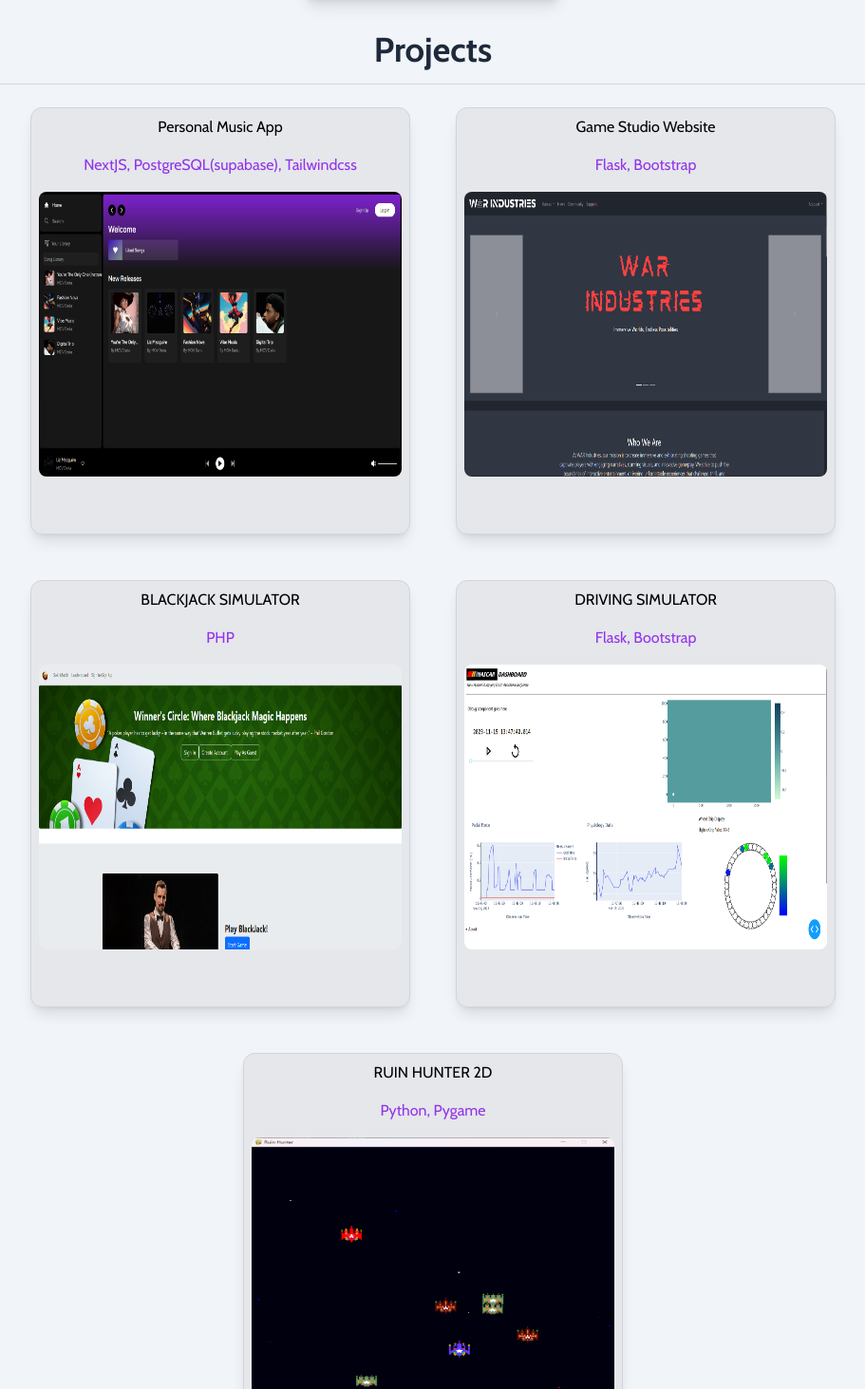
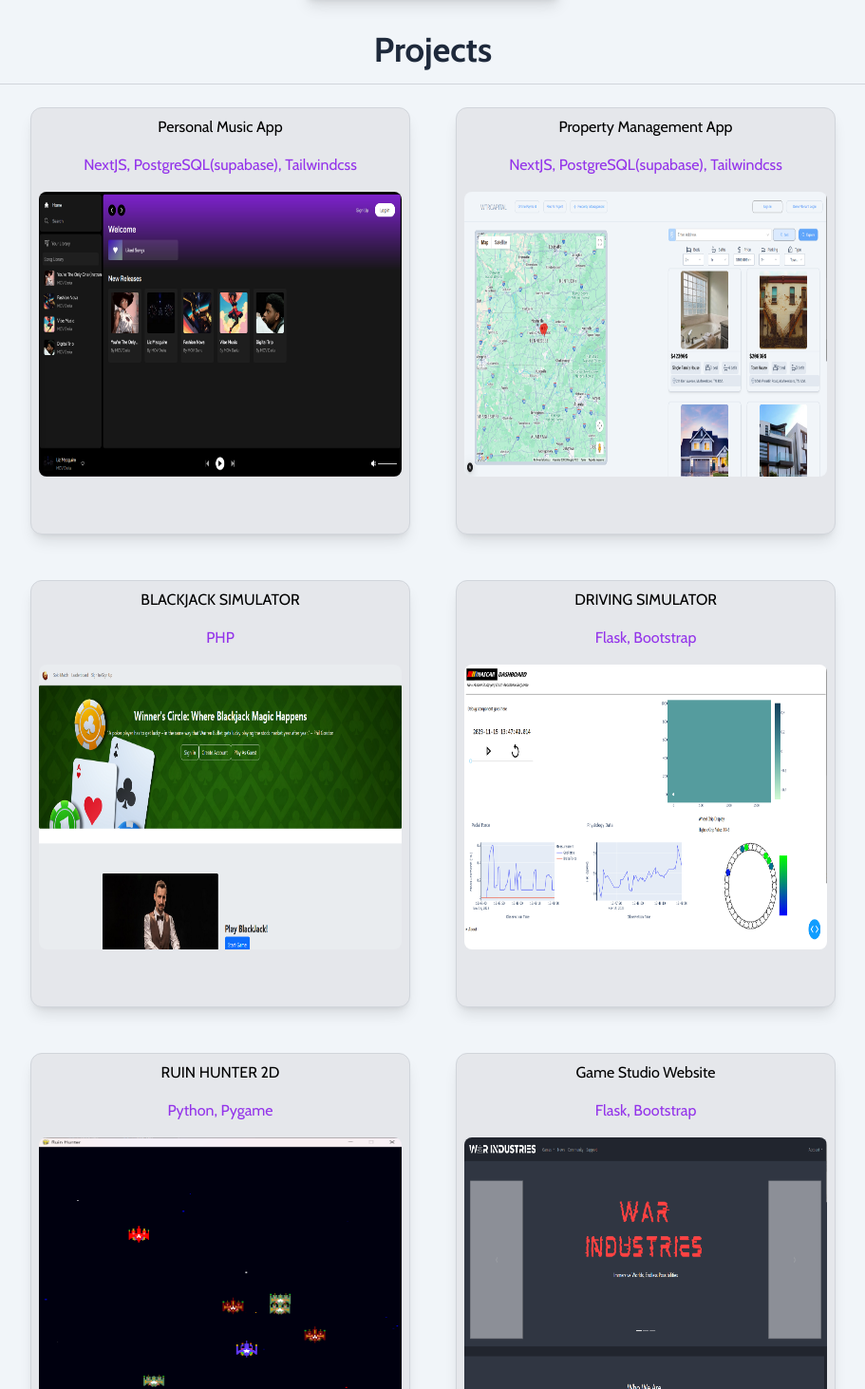
Before and after one commit to war2v/Portfolio, a React (Vite) app: page / in a window 1280 px wide. Shown: the part 387-1850 px from the top of the page at 95% size, without its empty margins (184-1095 px from the left). Built offline with nearby package versions, Linux system fonts and the light colour scheme; a web font is replaced by a local one.

Commit message:
Update to metadata

```diff
--- a/index.html
+++ b/index.html
@@ -2,7 +2,7 @@
 <html lang="en">
   <head>
     <meta charset="UTF-8" />
-    <link rel="icon" type="image/svg+xml" href="/vite.svg" />
+    <link rel="icon" type="image/svg+xml" href="/clean-code.png" />
     <meta name="viewport" content="width=device-width, initial-scale=1.0" />
     <title>Warren Russell's Portfolio</title>
     <script src="https://cdn.tailwindcss.com"></script>
--- a/src/components/Project.jsx
+++ b/src/components/Project.jsx
@@ -26,7 +26,7 @@ const Project = ({
                 group
             "
         >
-            <h1 className='group-hover:text-purple-600 group-hover:scale-105 transition '>{title}</h1>
+            <h1 className='group-hover:text-purple-600 transition '>{title}</h1>
             <a
             href={url}
             className="
--- a/src/components/Projects.jsx
+++ b/src/components/Projects.jsx
@@ -17,17 +17,15 @@ export default function Projects() {
             imageUrl='./music.png'
             url='https://project-mov.netlify.app/'
             />
-
             <Project
-            title="Game Studio Website"
+            title="Property Management App"
             description="
-                Flask, Bootstrap
+                NextJS, PostgreSQL(supabase), Tailwindcss
             "
-            imageUrl='./warInd.png'
+            imageUrl='./prop.png'
+            url="https://github.com/war2v/WTR-Capital-App"
 
             />
-
-
         </div>
 
         <div className='flex justify-center'>
@@ -59,6 +57,14 @@ export default function Projects() {
                 imageUrl='./r2d.png'
                 url='#'
             />
+            <Project
+            title="Game Studio Website"
+            description="
+                Flask, Bootstrap
+            "
+            imageUrl='./warInd.png'
+
+            />
         </div>
 
     </section>
```
Also changed, not shown: public/clean-code.png (added), public/prop.png (added).
